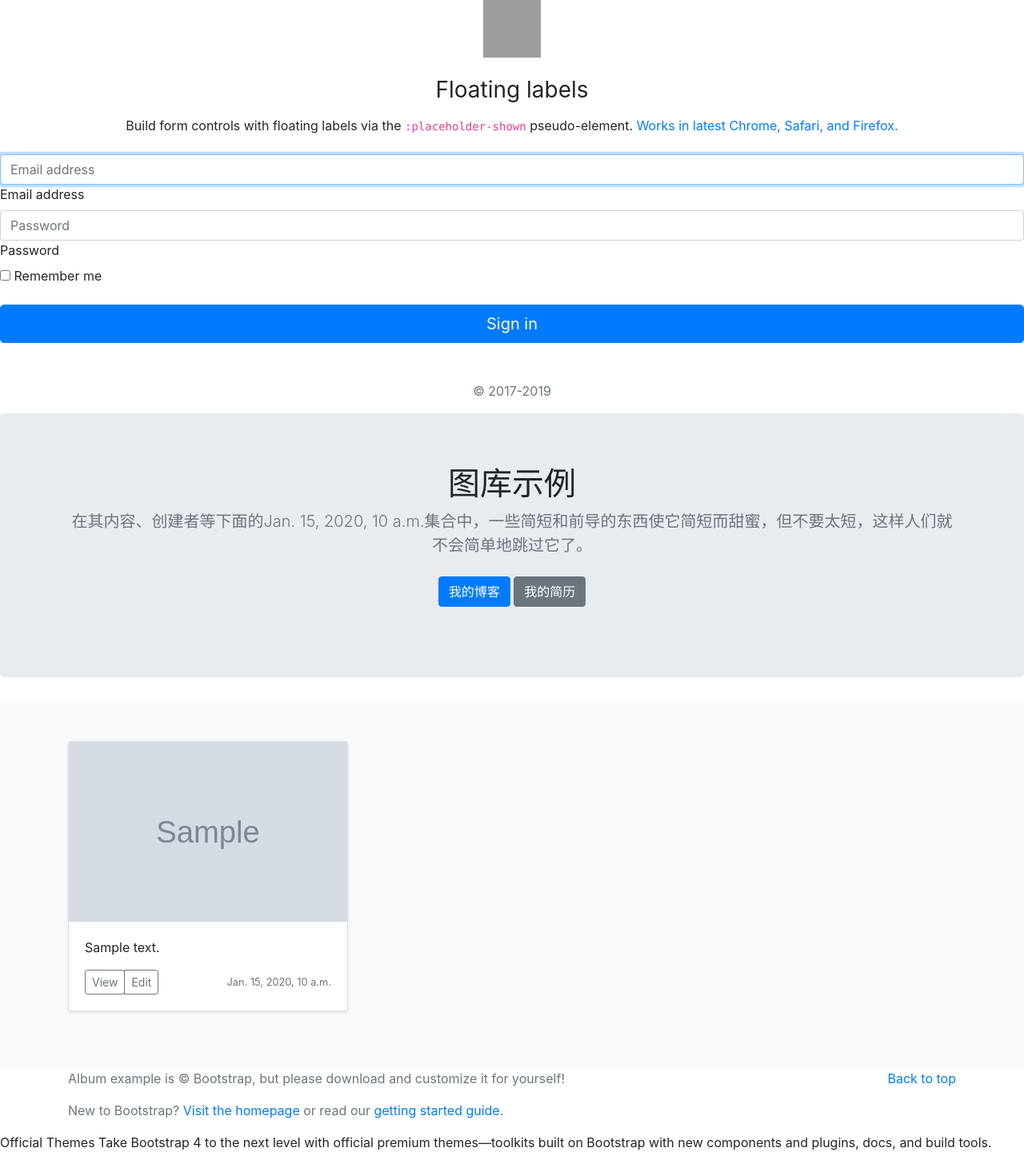
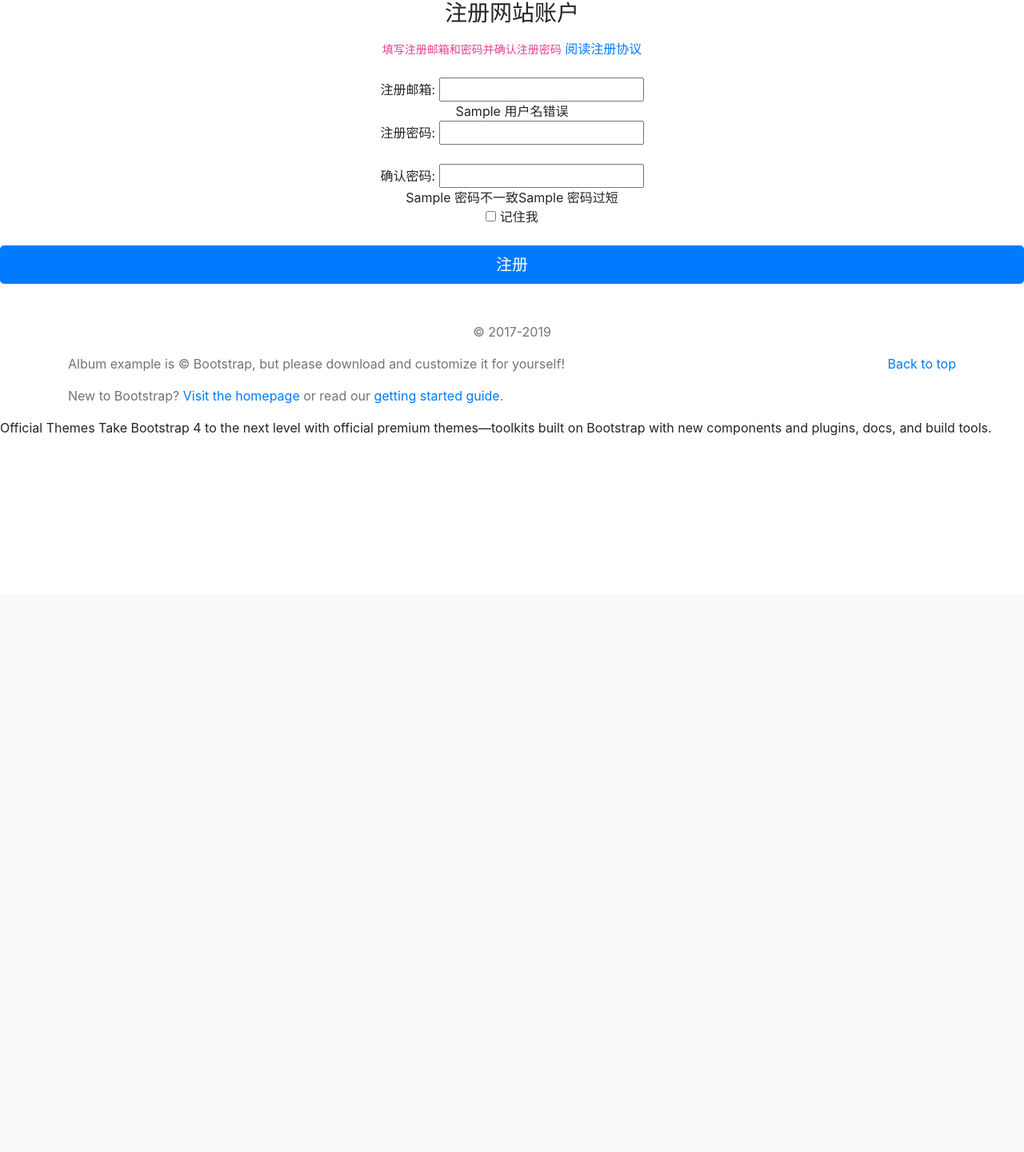
Before and after one commit to itimetime/products_hunt, a Django app: template account/templates/signup.html in a window 1280 px wide. Shown: the part 58-1499 px from the top of the page at 80% size. After the commit the page ends 603 px from the top, so only its background shows below. Run offline with Django 3.2, Linux system fonts and the light colour scheme; the template is opened without the code that fills it: most values are stand-ins (such as "Sample title", 1, 10 or a date in 2020); grey boxes marked "Sample" are stand-in pictures; some libraries are stand-ins or nearby versions; grey boxes are pictures that could not be loaded.

Commit message:
简单实现了注册功能

```diff
--- a/account/templates/signup.html
+++ b/account/templates/signup.html
@@ -1,78 +1,49 @@
-<!DOCTYPE html>
+{% extends 'theme.html' %}
 <title>注册</title>
-{% extends 'theme.html' %}
-<html lang="en">
 
-<head>
-    <meta charset="UTF-8">
-
-</head>
-<body>
 {% block content %}
 <html lang="en">
   <head>
     <meta charset="utf-8">
-    <meta name="viewport" content="width=device-width, initial-scale=1, shrink-to-fit=no">
-    <meta name="description" content="">
-    <meta name="author" content="Mark Otto, Jacob Thornton, and Bootstrap contributors">
-    <meta name="generator" content="Jekyll v3.8.5">
-    <title>Floating labels example · Bootstrap</title>
 
-    <link rel="canonical" href="https://getbootstrap.com/docs/4.3/examples/floating-labels/">
-
-    <!-- Bootstrap core CSS -->
-<link href="/docs/4.3/dist/css/bootstrap.min.css" rel="stylesheet" integrity="sha384-ggOyR0iXCbMQv3Xipma34MD+dH/1fQ784/j6cY/iJTQUOhcWr7x9JvoRxT2MZw1T" crossorigin="anonymous">
-<link rel="stylesheet" href="https://stackpath.bootstrapcdn.com/bootstrap/4.3.1/css/bootstrap.min.css" integrity="sha384-ggOyR0iXCbMQv3Xipma34MD+dH/1fQ784/j6cY/iJTQUOhcWr7x9JvoRxT2MZw1T" crossorigin="anonymous">
-
-    <style>
-      .bd-placeholder-img {
-        font-size: 1.125rem;
-        text-anchor: middle;
-        -webkit-user-select: none;
-        -moz-user-select: none;
-        -ms-user-select: none;
-        user-select: none;
-      }
-
-      @media (min-width: 768px) {
-        .bd-placeholder-img-lg {
-          font-size: 3.5rem;
-        }
-      }
-    </style>
-    <!-- Custom styles for this template -->
-    <link href="floating-labels.css" rel="stylesheet">
   </head>
   <body>
-    <form class="form-signin">
+    <form method='POST' action='{% url '注册页面' %}' align = 'center'>
+      {% csrf_token %}
   <div class="text-center mb-4">
-    <img class="mb-4" src="/docs/4.3/assets/brand/bootstrap-solid.svg" alt="" width="72" height="72">
-    <h1 class="h3 mb-3 font-weight-normal">Floating labels</h1>
-    <p>Build form controls with floating labels via the <code>:placeholder-shown</code> pseudo-element. <a href="https://caniuse.com/#feat=css-placeholder-shown">Works in latest Chrome, Safari, and Firefox.</a></p>
+    <h1 class="h3 mb-3 font-weight-normal">注册网站账户</h1>
+    <p><code>填写注册邮箱和密码并确认注册密码</code>  <a href="#">阅读注册协议</a></p>
   </div>
+{#        img src=" {% static 'logo_p.png'%} " alt="Logo" height="30">#}
 
   <div class="form-label-group">
-    <input type="email" id="inputEmail" class="form-control" placeholder="Email address" required autofocus>
-    <label for="inputEmail">Email address</label>
+
+      注册邮箱:
+    <input type="email" name="用户名">
   </div>
-
+      {{ 用户名错误 }}  <br>
   <div class="form-label-group">
-    <input type="password" id="inputPassword" class="form-control" placeholder="Password" required>
-    <label for="inputPassword">Password</label>
+         注册密码:
+    <input type="password" name="密码" >
+<br>
+  </div>
+        <br>
+        <div class="form-label-group">
+              确认密码:
+    <input type="password" name="确认密码" >
+<br>{{ 密码不一致 }}{{ 密码过短 }}
   </div>
 
   <div class="checkbox mb-3">
     <label>
-      <input type="checkbox" value="remember-me"> Remember me
+      <input type="checkbox" value="remember-me"> 记住我
     </label>
   </div>
-  <button class="btn btn-lg btn-primary btn-block" type="submit">Sign in</button>
+  <button class="btn btn-lg btn-primary btn-block" type="submit" >注册</button>
   <p class="mt-5 mb-3 text-muted text-center">&copy; 2017-2019</p>
 </form>
 
-</body>
-</html>
+
+
 
 {% endblock content %}
-</body>
-</html>
--- a/account/urls.py
+++ b/account/urls.py
@@ -1,3 +1,12 @@
 # -*- coding: utf-8 -*-
 __author__ = 'caokun'
 __date__ = '2019/7/22 9:38'
+
+from . import views
+from django.urls import path
+
+
+urlpatterns = [
+
+    path('sign',views.signup,name='注册页面')
+    ]
--- a/product_hunt/urls.py
+++ b/product_hunt/urls.py
@@ -14,10 +14,12 @@ Including another URLconf
     2. Add a URL to urlpatterns:  path('blog/', include('blog.urls'))
 """
 from django.contrib import admin
-from django.urls import path
+from django.urls import path,include
 import products.views
+from account import urls
 
 urlpatterns = [
     path('admin/', admin.site.urls),
-    path('', products.views.product_list),
+    path('', products.views.product_list,name='产品首页'),
+    path('account/', include('account.urls')),
 ]
--- a/products/views.py
+++ b/products/views.py
@@ -4,4 +4,4 @@ from django.shortcuts import render
 
 
 def product_list(requset):
-    return render(requset,'products.html')
+        return render(requset,'products.html')
--- a/templates/theme.html
+++ b/templates/theme.html
@@ -7,7 +7,7 @@
     <meta name="description" content="">
     <meta name="author" content="Mark Otto, Jacob Thornton, and Bootstrap contributors">
     <meta name="generator" content="Jekyll v3.8.5">
-    <title>我的主页</title>
+
 
     <link rel="canonical" href="https://getbootstrap.com/docs/4.3/examples/album/">
 
@@ -37,7 +37,7 @@
   <body>
 
 <nav class="navbar navbar-expand-lg navbar-light bg-light">
-  <a class="navbar-brand" href="#"><img src=" {% static 'logo_p.png'%} " alt="Logo" height="30">Product Hunt</a>
+  <a class="navbar-brand" href="{% url '产品首页' %}"><img src=" {% static 'logo_p.png'%} " alt="Logo" height="30">Product Hunt</a>
   <button class="navbar-toggler" type="button" data-toggle="collapse" data-target="#navbarNavAltMarkup" aria-controls="navbarNavAltMarkup" aria-expanded="false" aria-label="Toggle navigation">
     <span class="navbar-toggler-icon"></span>
   </button>
@@ -46,59 +46,14 @@
 {#     ml-auto 代表移到左边   #}
 {#      <a class="nav-item nav-link active" href="#">Home <span class="sr-only">(current)</span></a>#}
 {#      <a class="nav-item nav-link" href="#">Features</a>#}
-      <a class="nav-item nav-link" href="#">登录</a>
-        <a class="nav-item nav-link" href="#">注册</a>
+      <a class="nav-item nav-link" href="">登录</a>
+        <a class="nav-item nav-link" href="{% url '注册页面' %}">注册</a>
 {#      <a class="nav-item nav-link disabled" href="#" tabindex="-1" aria-disabled="true">Disabled</a>#}
     </div>
   </div>
 </nav>
  {% block content %}
   {% endblock content %}
-<main role="main">
-
-  <section class="jumbotron text-center">
-    <div class="container">
-      <h1 class="jumbotron-heading">图库示例</h1>
-      <p class="lead text-muted">在其内容、创建者等下面的{{ gallerytext.date }}集合中，一些简短和前导的东西使它简短而甜蜜，但不要太短，这样人们就不会简单地跳过它了。</p>
-      <p>
-        <a href="blog" class="btn btn-primary my-2">我的博客</a>
-        <a href="{% static 'ck.pdf' %}" class="btn btn-secondary my-2">我的简历</a>
-      </p>
-    </div>
-  </section>
-
-  <div class="album py-5 bg-light">
-    <div class="container">
-
-      <div class="row">
-          {% for gallery in gallerys.all %}
-
-        <div class="col-md-4">
-          <div class="card mb-4 shadow-sm">
-              <img class = "card-img-top"src="{{ gallery.G_images.url }}"width="100%" height="225">
-{#            <svg class="bd-placeholder-img card-img-top" src = "" width="100%" height="225" xmlns="http://www.w3.org/2000/svg"#}
-{#                 preserveAspectRatio="xMidYMid slice" focusable="false" role="img" aria-label="Placeholder: Thumbnail">#}
-{#                <title>Placeholder</title><rect width="100%" height="100%" fill="#55595c"/>#}
-{##}
-{#    <text x="50%" y="50%" fill="#eceeef" dy=".3em">Thumbnail</text></svg>#}
-            <div class="card-body">
-              <p class="card-text">{{ gallery.description }}</p>
-              <div class="d-flex justify-content-between align-items-center">
-                <div class="btn-group">
-                    <a href="{{ gallery.id }}"> <button type="button" class="btn btn-sm btn-outline-secondary">View</button></a>
-                  <button type="button" class="btn btn-sm btn-outline-secondary">Edit</button>
-                </div>
-                <small class="text-muted">{{ gallery.add_date }}</small>
-              </div>
-            </div>
-          </div>
-        </div>
-        {% endfor %}
-      </div>
-    </div>
-  </div>
-
-</main>
 
 <footer class="text-muted">
   <div class="container">
```
Also changed, not shown: account/views.py (+27 -2 lines), product_hunt/settings.py (+8 -5 lines), products/templates/products.html (+5 -2 lines).
